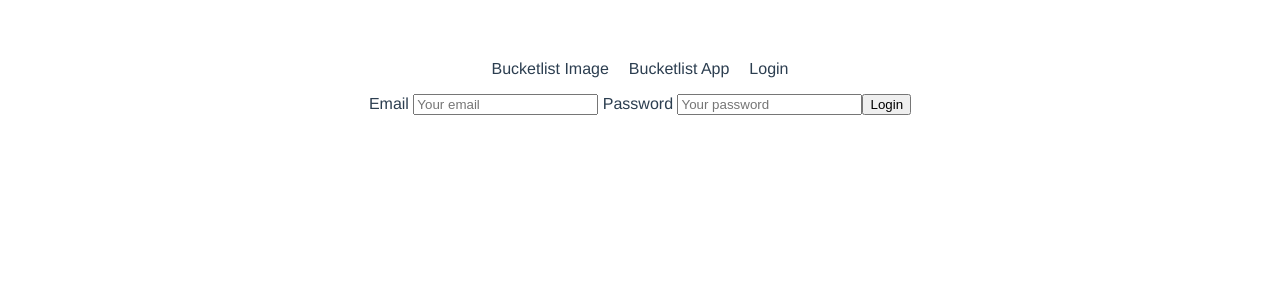
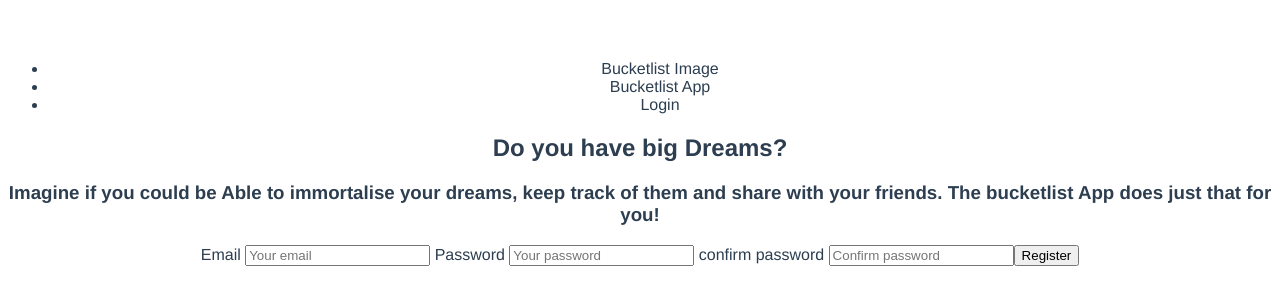
Before and after one commit to ndero/bucketlist-app, a Vue app: page / in a window 1280 px wide. Shown: the top 304 px of the page. Built offline with nearby package versions, Linux system fonts and the light colour scheme.

Commit message:
ch: refactor register and login

```diff
--- a/src/components/Bucketlists.vue
+++ b/src/components/Bucketlists.vue
@@ -1,12 +1,12 @@
 <template>
-  <div class="landing-page">
+  <div>
     <ul>
-      <li> Bucketlist Image </li>
-      <li> Bucketlist App </li>
-      <input v-if="signedIn" placeholder="Search" />
-      <li>{{ user }} </li>
+        <li> Bucketlist Icon </li>
+        <li> bucketlist App </li>
+        <input placeholder="Search..." type="text">
+        <li>{{ user }}</li>
+        <li> Logout </li>
     </ul>
-    <div v-if="signedIn">
     <input
       type='text'
       v-model.trim="newBucketlist"
@@ -20,12 +20,6 @@
         v-on:delete="deleteBucketlist"
       />
     </ul>
-    </div>
-    <div v-else>
-     <Register
-      v-on:login="loginUser"
-    />
-    </div>
   </div>
 </template>
 
@@ -42,33 +36,16 @@ export default {
   },
   data() {
     return {
-      signedIn: false,
       bucketlists: [],
       newBucketlist: '',
-      user: 'Login',
+      user: '',
       errors: '',
     };
   },
+  created() {
+    this.getBucketlists();
+  },
   methods: {
-    loginUser(email, password) {
-      axios({
-        method: 'post',
-        url: 'http://127.0.0.1:8000/api-token-auth/',
-        datatype: 'json',
-        data: {
-          username: email,
-          password,
-        },
-      })
-        .then((response) => {
-          window.localStorage.setItem('token', response.data.token);
-          this.signedIn = true;
-          this.getBucketlists();
-        })
-        .catch((error) => {
-          this.errors.push(error);
-        });
-    },
     getBucketlists() {
       axios({
         method: 'get',
@@ -82,23 +59,6 @@ export default {
         .then((response) => {
           this.bucketlists = response.data.results;
           this.user = response.data.results[0].user;
-        })
-        .catch((error) => {
-          this.errors.push(error);
-        });
-    },
-    deleteBucketlist(url) {
-      axios({
-        method: 'delete',
-        url,
-        headers: {
-          Authorization: `Token ${window.localStorage.getItem('token')}`,
-          'content-Type': 'application/json',
-        },
-      })
-        .then(() => {
-          const index = this.bucketlists.map(bucketlist => bucketlist.url).indexOf(url);
-          this.bucketlists.splice(index, 1);
         })
         .catch((error) => {
           this.errors.push(error);
@@ -125,6 +85,23 @@ export default {
           this.errors.push(error);
         });
     },
+    deleteBucketlist(url) {
+      axios({
+        method: 'delete',
+        url,
+        headers: {
+          Authorization: `Token ${window.localStorage.getItem('token')}`,
+          'content-Type': 'application/json',
+        },
+      })
+        .then(() => {
+          const index = this.bucketlists.map(bucketlist => bucketlist.url).indexOf(url);
+          this.bucketlists.splice(index, 1);
+        })
+        .catch((error) => {
+          this.errors.push(error);
+        });
+    },
   },
 };
 </script>
--- a/src/components/Register.vue
+++ b/src/components/Register.vue
@@ -1,6 +1,19 @@
 <template>
   <div>
-    <form v-on:submit.prevent="$emit('login', email, password)">
+    <ul>
+      <li> Bucketlist Image </li>
+      <li> Bucketlist App </li>
+      <li v-show="signUp" v-on:click="toggleSignUp">Login</li>
+      <li v-show="!signUp" v-on:click="toggleSignUp">Register</li>
+    </ul>
+    <div v-show="signUp">
+      <h2> Do you have big Dreams?</h2>
+      <h3>
+        Imagine if you could be Able to immortalise your dreams, keep track of them
+        and share with your friends. The bucketlist App does just that for you!
+      </h3>
+    </div>
+    <form v-on:submit.prevent="loginUser">
       <label>
         Email
         <input
@@ -17,19 +30,65 @@
           v-model.trim.lazy="password"
         >
       </label>
-      <button type="submit">Login</button>
+      <label v-show="signUp">
+        confirm password
+        <input
+          placeholder="Confirm password"
+          type="password"
+          v-model.trim.lazy="confirmPassword"
+        >
+      </label>
+      <button v-show="signUp" type="submit">Register</button>
+      <button v-show="!signUp" type="submit">Login </button>
     </form>
   </div>
 </template>
 
 <script>
+import axios from 'axios';
+
 export default {
   data() {
     return {
       email: '',
       password: '',
-      signUp: false,
+      confirmPassword: '',
+      signUp: true,
     };
+  },
+  methods: {
+    toggleSignUp() {
+      this.signUp = !this.signUp;
+    },
+    loginUser() {
+      axios({
+        method: 'post',
+        url: 'http://127.0.0.1:8000/api-token-auth/',
+        datatype: 'json',
+        data: {
+          username: this.email,
+          password: this.password,
+        },
+      })
+        .then((response) => {
+          window.localStorage.setItem('token', response.data.token);
+          this.signedIn = true;
+        })
+        .catch((error) => {
+          this.errors.push(error);
+        });
+    },
+    registerUser() {
+      axios({
+        method: 'post',
+        url: 'http://127.0.0.1:8000/register/',
+        datatype: 'json',
+        data: {
+          username: this.email,
+          password: this.password,
+        },
+      });
+    },
   },
 };
 </script>
--- a/src/router/index.js
+++ b/src/router/index.js
@@ -1,6 +1,6 @@
 import Vue from 'vue';
 import Router from 'vue-router';
-import Bucketlists from '@/components/Bucketlists';
+import Register from '@/components/Register';
 
 Vue.use(Router);
 
@@ -9,8 +9,8 @@ export default new Router({
   routes: [
     {
       path: '/',
-      name: 'Bucketlists',
-      component: Bucketlists,
+      name: 'Register',
+      component: Register,
     },
   ],
 });
```
Lines whose indentation alone changed are shown as unchanged.
